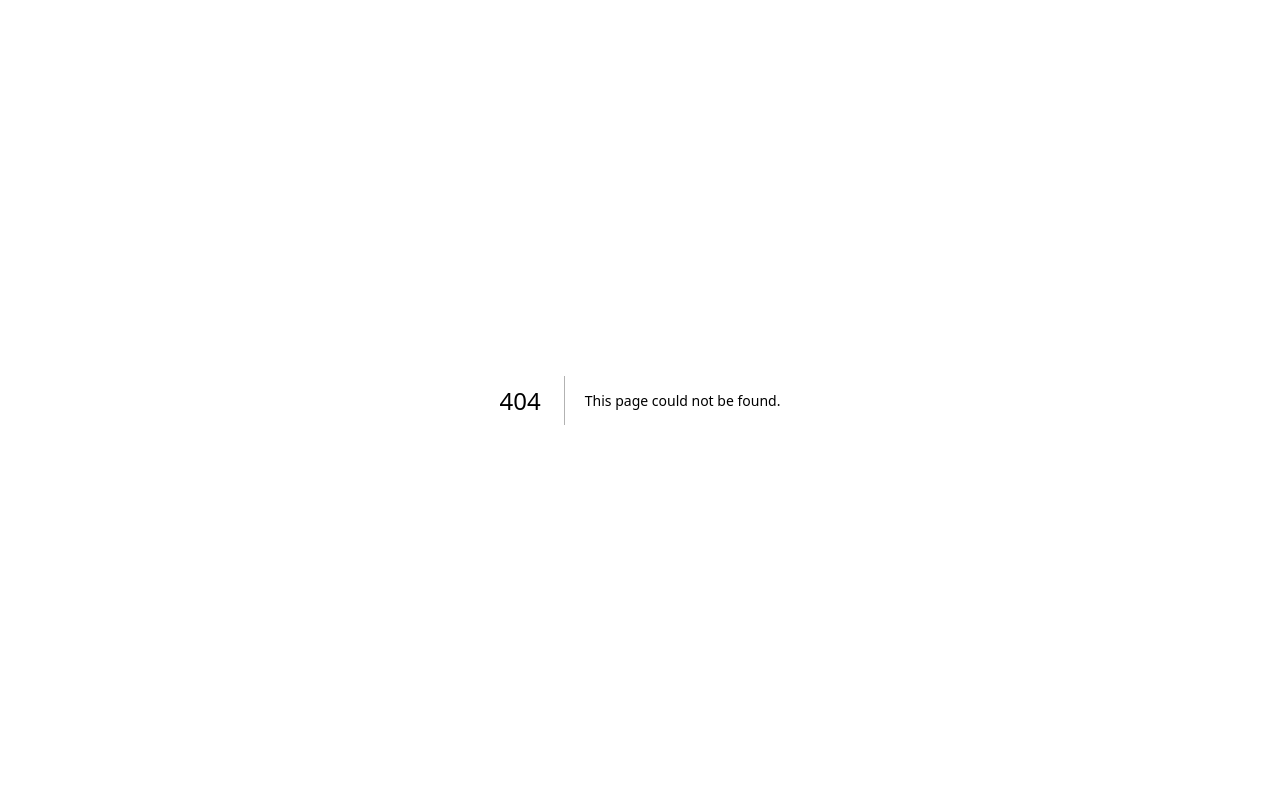
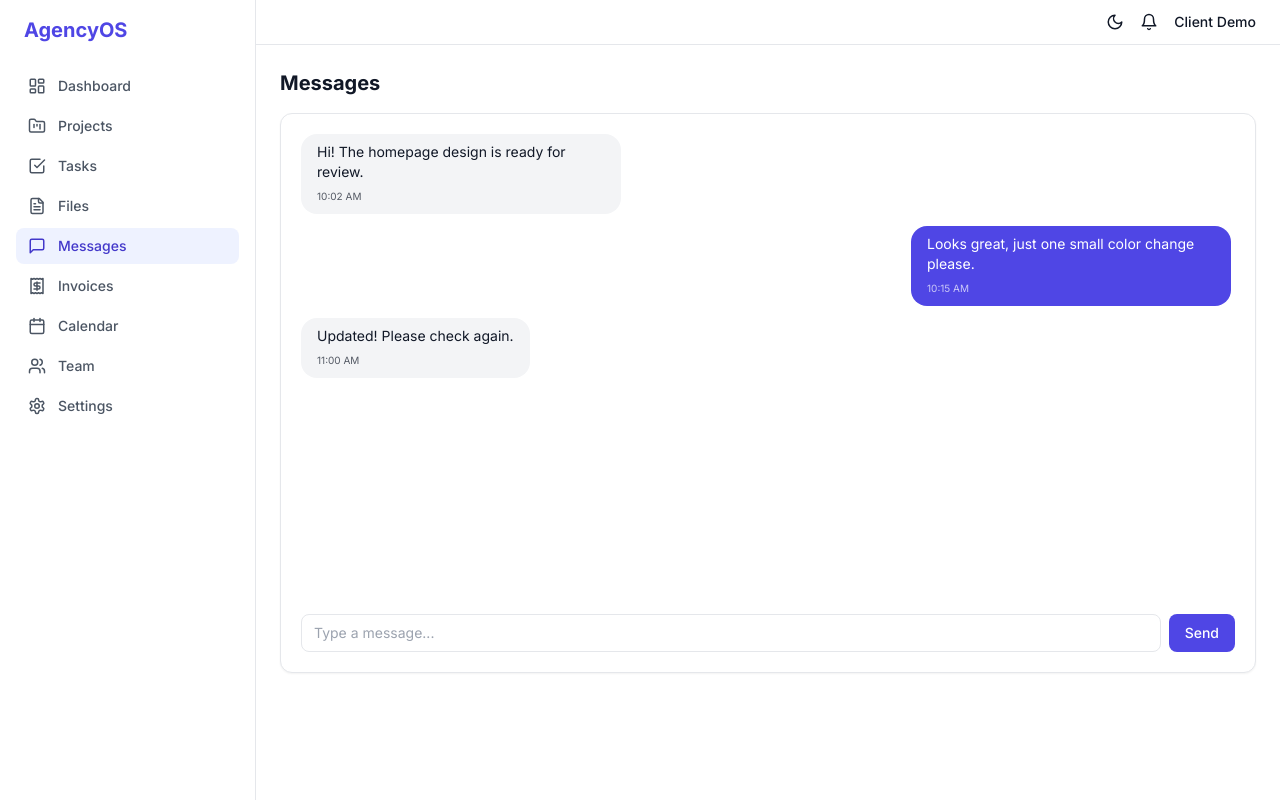
Before and after one commit to itxskbaloch4-jpg/AgencyOS, a Next.js app: page /dashboard/client/messages in a window 1280 px wide. Before the commit this address had no page. Built offline with nearby package versions, Linux system fonts and the light colour scheme.

Commit message:
Create page.tsx

```diff
--- /dev/null
+++ b/src/app/dashboard/client/messages/page.tsx
@@ -0,0 +1,69 @@
+"use client";
+
+import { useState } from "react";
+import { Sidebar } from "@/components/layout/Sidebar";
+import { Navbar } from "@/components/layout/Navbar";
+import { Card } from "@/components/ui/Card";
+import { Button } from "@/components/ui/Button";
+import { cn } from "@/lib/utils";
+
+interface Message {
+  id: string;
+  sender: "client" | "agency";
+  text: string;
+  time: string;
+}
+
+const initialMessages: Message[] = [
+  { id: "1", sender: "agency", text: "Hi! The homepage design is ready for review.", time: "10:02 AM" },
+  { id: "2", sender: "client", text: "Looks great, just one small color change please.", time: "10:15 AM" },
+  { id: "3", sender: "agency", text: "Updated! Please check again.", time: "11:00 AM" },
+];
+
+export default function MessagesPage() {
+  const [messages, setMessages] = useState(initialMessages);
+  const [input, setInput] = useState("");
+
+  function sendMessage() {
+    if (!input.trim()) return;
+    setMessages([...messages, { id: Date.now().toString(), sender: "client", text: input, time: "Now" }]);
+    setInput("");
+  }
+
+  return (
+    <div className="flex">
+      <Sidebar />
+      <div className="flex-1">
+        <Navbar userName="Client Demo" />
+        <main className="p-4 md:p-6">
+          <h1 className="text-xl font-bold mb-4">Messages</h1>
+          <Card className="flex flex-col h-[70vh]">
+            <div className="flex-1 overflow-y-auto space-y-3 pr-1">
+              {messages.map((msg) => (
+                <div key={msg.id} className={cn("flex", msg.sender === "client" ? "justify-end" : "justify-start")}>
+                  <div className={cn(
+                    "max-w-xs px-4 py-2 rounded-2xl text-sm",
+                    msg.sender === "client" ? "bg-brand-600 text-white" : "bg-gray-100 dark:bg-gray-800"
+                  )}>
+                    <p>{msg.text}</p>
+                    <p className="text-[10px] opacity-70 mt-1">{msg.time}</p>
+                  </div>
+                </div>
+              ))}
+            </div>
+            <div className="flex gap-2 mt-4">
+              <input
+                value={input}
+                onChange={(e) => setInput(e.target.value)}
+                onKeyDown={(e) => e.key === "Enter" && sendMessage()}
+                placeholder="Type a message..."
+                className="flex-1 border rounded-lg px-3 py-2 text-sm dark:bg-gray-900 dark:border-gray-700"
+              />
+              <Button onClick={sendMessage}>Send</Button>
+            </div>
+          </Card>
+        </main>
+      </div>
+    </div>
+  );
+}
```
